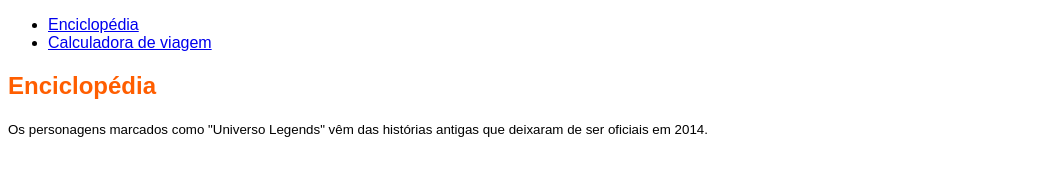
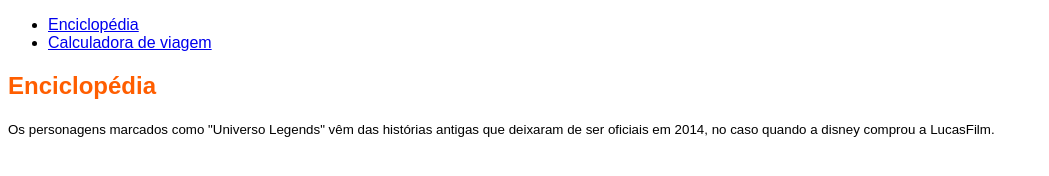
Before and after one commit to leticiamelchioretto/site-prova-pratica, a plain HTML site: page index.html in a window 1280 px wide. Shown: the whole page, without its empty margins (0-1049 px from the left). Drawn offline with Linux system fonts and the light colour scheme; files that its build step writes are made by us from their sources.

Commit message:
Header e começo do main

```diff
--- a/index.html
+++ b/index.html
@@ -17,7 +17,7 @@
     <main>
       <section id="enciclopedia">
       <h2>Enciclopédia</h2>
-      <p><small>Os personagens marcados como "Universo Legends" vêm das histórias antigas que deixaram de ser oficiais em 2014.</small></p>
+      <p><small>Os personagens marcados como "Universo Legends" vêm das histórias antigas que deixaram de ser oficiais em 2014, no caso quando a disney comprou a LucasFilm.</small></p>
 
     </main>
 
```
